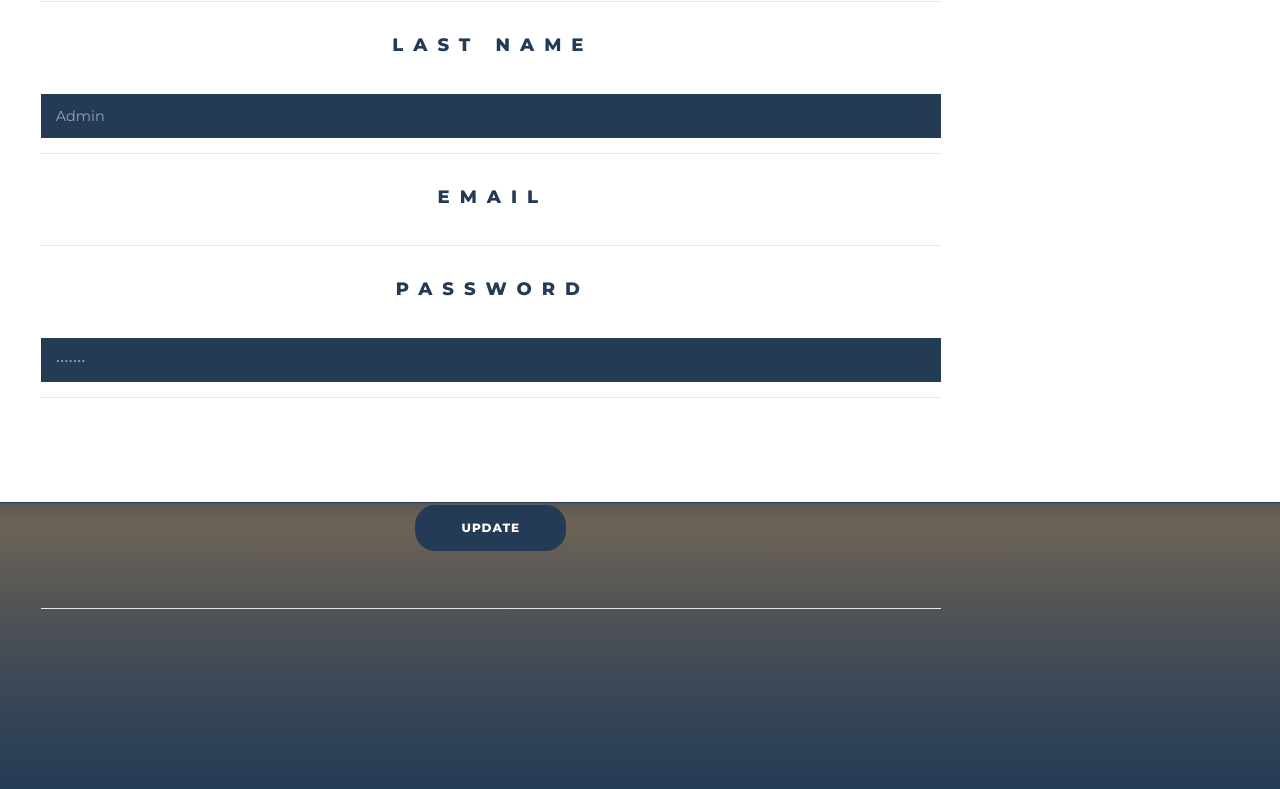
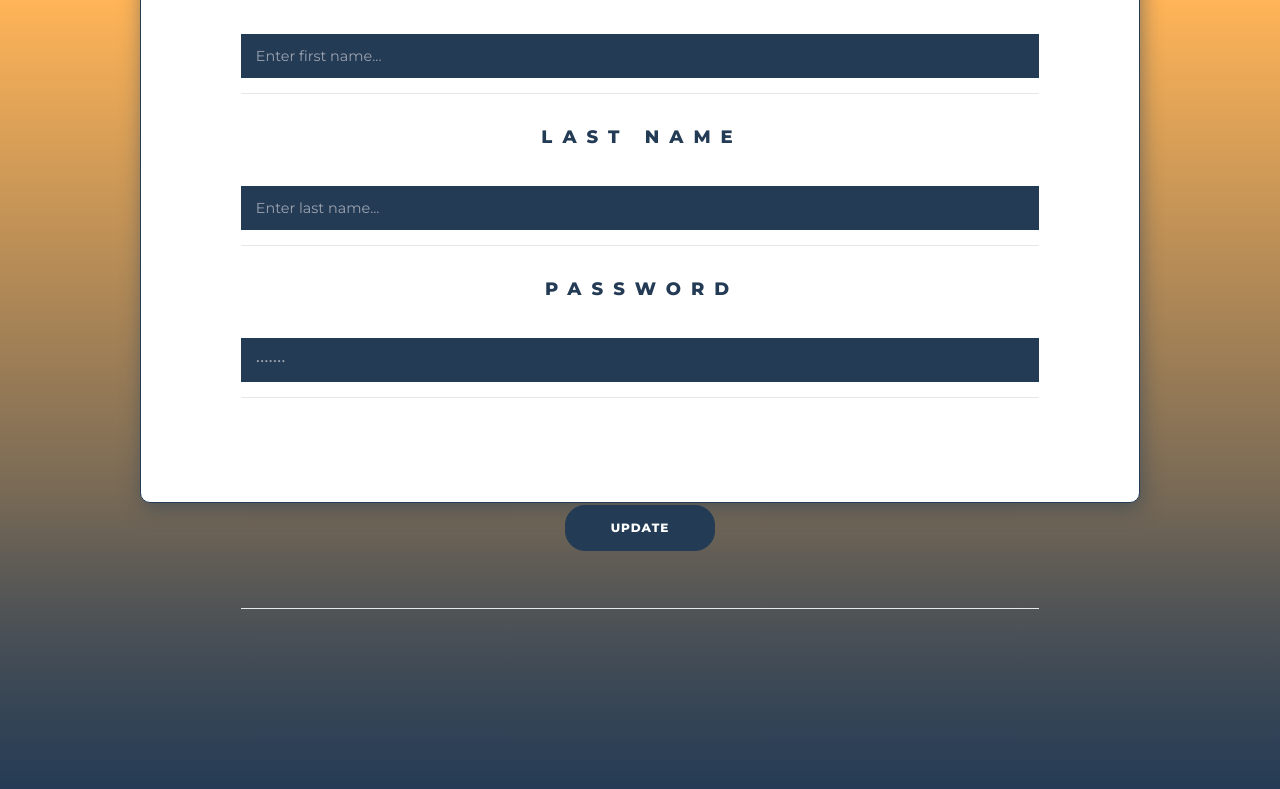
Before and after one commit to j0rdan-m/BEFE-clone, a Vue app in the folder FrontEnd/: page /settings in a window 1280 px wide. Shown: the top 789 px of the page. Built offline with nearby package versions, Linux system fonts and the light colour scheme; no server answers; sample sign-in values are in the browser's storage.

Commit message:
user Settings updated

```diff
--- a/FrontEnd/src/components/GmnPostPage.vue
+++ b/FrontEnd/src/components/GmnPostPage.vue
@@ -48,6 +48,7 @@ export default {
     .create-card{
         /* background: linear-gradient(white, white, #243b55); */
         background: white;
+        border-radius: 10px;
     }
     .btn{
         border-radius: 20px;
@@ -68,5 +69,18 @@ export default {
     }
     textarea{
         min-block-size: 250px;
+        background: #243b55;
+        color: white;
+        border: none;
+        /* padding: 12px 15px;
+        margin: 8px 0; */
     }
+    input {
+        background: #243b55;
+        color: white;
+        border: none;
+        /* padding: 12px 15px;
+        margin: 8px 0; */
+    }
+
 </style>
--- a/FrontEnd/src/components/GmnSettings.vue
+++ b/FrontEnd/src/components/GmnSettings.vue
@@ -7,18 +7,19 @@
     <div class="settings-card">
         <div class="profile">
             <h1>Personal Info</h1>
+            <h2>Email</h2>
+            <p>{{ user_email }}</p>
             <h2>First Name</h2>
             <p>
-                <input v-model="futur_user_firstname" type="text" placeholder="Super"/></p>
+                <input id="future_firstname" :value="user_firstname" type="text" placeholder="Enter first name..."/></p>
             <h2>Last Name</h2>
             <p>
-                <input v-model="futur_user_lastname" type="text" placeholder="Admin" />
+                <input id="future_lastname" :value="user_lastname" type="text" placeholder="Enter last name..." />
             </p>
-            <h2>Email</h2>
-            <p>{{ user_email }}</p>
-            <h2>Password </h2>
-            <p><input v-model="futur_user_password" type="text" placeholder="•••••••" /></p>
-            <p><button class="btn">update</button></p>
+
+            <h2>Password</h2>
+            <p><input type="text" placeholder="•••••••" /></p>
+            <p><button class="btn" @click="updateName">update</button></p>
         </div>
 
     </div>
@@ -35,7 +36,15 @@ export default {
     components: {
         GmnHeader,
         GmnFooter},
-    computed: {...vuex.mapGetters(['user_firstname', 'user_lastname', 'user_email', 'user_password'])}
+    computed: {...vuex.mapGetters(['user_firstname', 'user_lastname', 'user_email'])},
+    methods: {
+        updateName (){
+            let $futur_user_firstname = document.querySelector("#future_firstname").value;
+            let $futur_user_lastname = document.querySelector("#future_lastname").value;
+            this.updateUser({firstname: $futur_user_firstname, lastname: $futur_user_lastname});
+        },
+        ...vuex.mapActions(['updateUser'])
+    }
 
 
 };
--- a/FrontEnd/src/components/UsersStore.js
+++ b/FrontEnd/src/components/UsersStore.js
@@ -8,12 +8,14 @@ const state = {
     user: {
         firstname: "",
         lastname: "",
+        email: "",
         description: "",
         job:"",
         avatarURL:"",
-        following: 34,
-        followers: 155,
         sauces: []
+    },
+    content:{
+        posts: []
     }
 };
 
@@ -27,6 +29,7 @@ const mutations = {
     SET_USER: (state, user) => {
         state.user.firstname = user.firstname;
         state.user.lastname = user.lastname;
+        state.user.email = user.email;
         state.user.description = user.description;
         state.user.job = user.job;
         state.user.avatarURL = user.avatarURL;
@@ -36,6 +39,7 @@ const mutations = {
 const getters = {
     user_firstname: state => state.user.firstname,
     user_lastname: state => state.user.lastname,
+    user_email: state => state.user.email,
     user_description: state => state.user.description,
     user_job: state => state.user.job,
     sauces: state => state.user.sauces,
--- a/FrontEnd/src/styles/settings.css
+++ b/FrontEnd/src/styles/settings.css
@@ -7,7 +7,7 @@
   -ms-flex-line-pack: center;
       align-content: center;
   background: #FFFFFF;
-  width: 75%;
+  width: 50%;
   height: 100%;
   margin: 0 auto;
   -webkit-box-shadow: 2px 5px 20px rgba(36, 59, 85, 0.5);
--- a/FrontEnd/src/styles/settings.scss
+++ b/FrontEnd/src/styles/settings.scss
@@ -21,7 +21,7 @@ $body: 'Roboto', sans-serif;
 .settings-card {
   align-content: center;
   background: $white;
-  width: 75%;
+  width: 50%;
   height: 100%;
   margin: 0 auto;
   box-shadow: 2px 5px 20px rgba(#243b55, .5);
```
Also changed, not shown: 1 other file (tests, documents, lock files or other folders).
